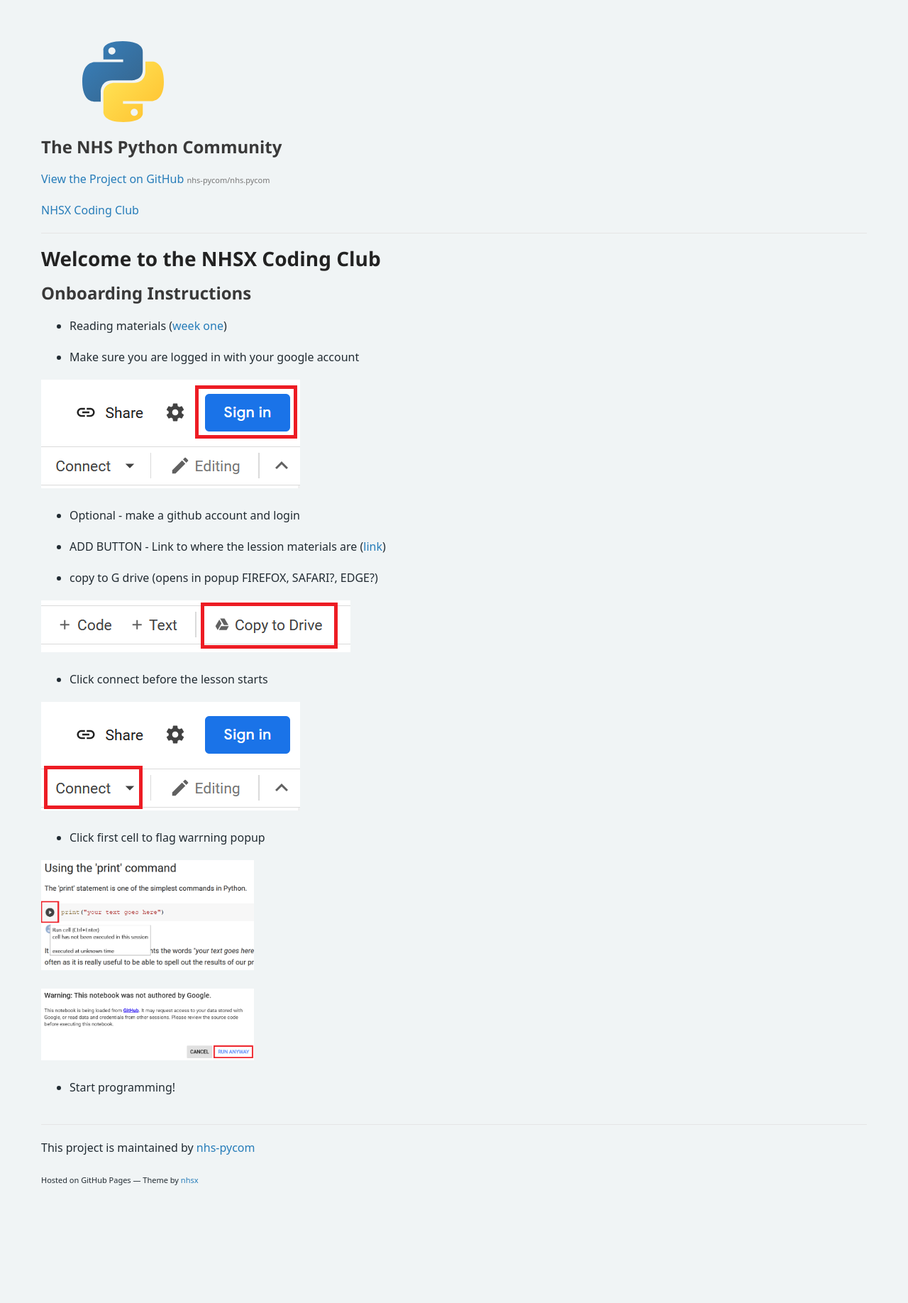
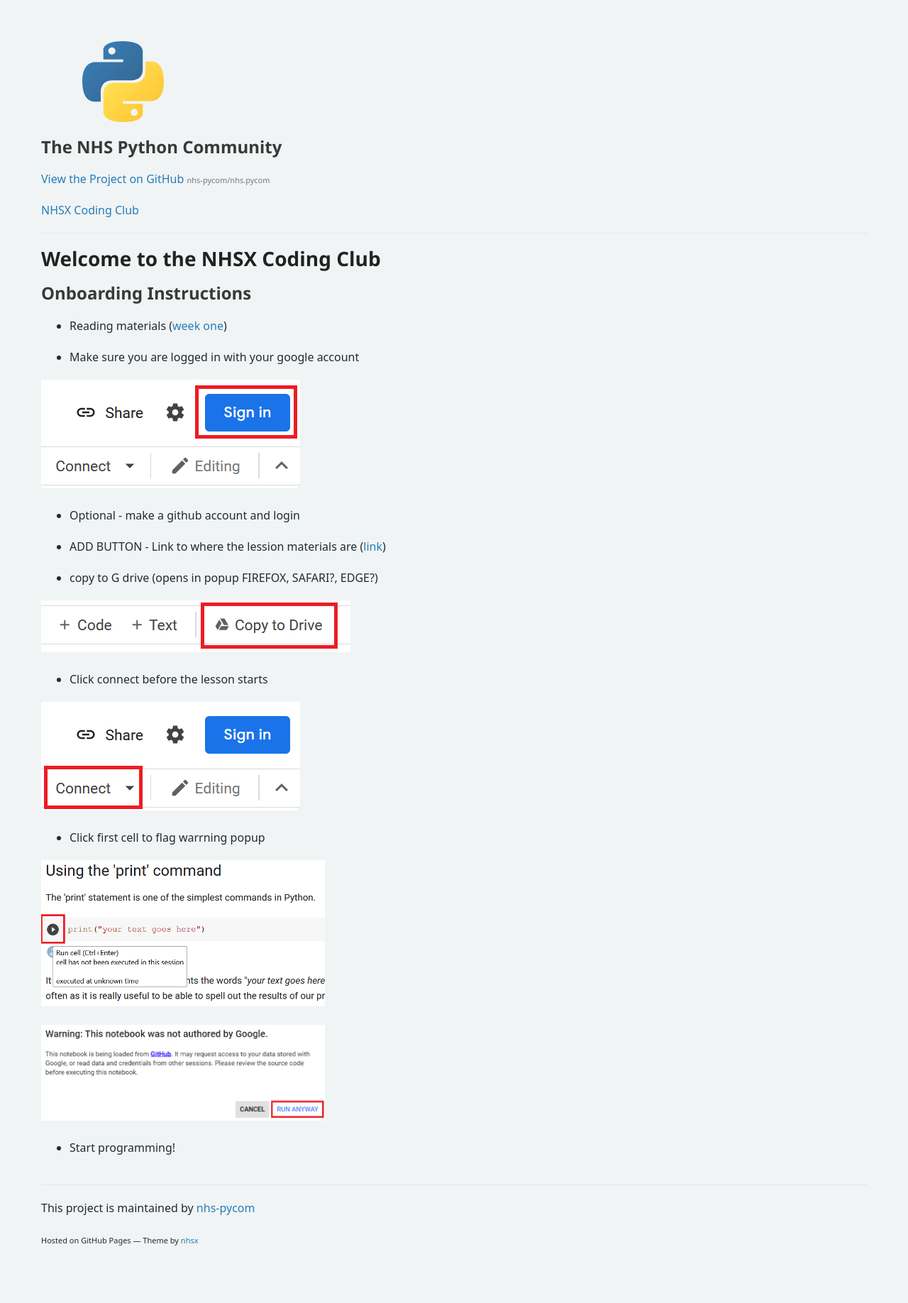
Before and after one commit to nhs-pycom/nhs.pycom, a Jekyll site: the page built from coding-club.md, in a window 1280 px wide. Shown: the whole page at 71% size. Built offline with Jekyll 4.4.1, drawn with Linux system fonts in a browser that asks for light colours; some web fonts are replaced; our own code applies the rules of GitHub Pages for plain Markdown files; before the commit the page ends 1751 px from its top, so only the background shows below that.

Commit message:
Update coding-club.md

```diff
--- a/coding-club.md
+++ b/coding-club.md
@@ -22,8 +22,8 @@
 
 - Click first cell to flag warrning popup
 
-<img src="/assets/img/run-cell.png" alt="run-cell" width="300"/>
+<img src="/assets/img/run-cell.png" alt="run-cell" width="400"/>
 
-<img src="/assets/img/pop-up.png" alt="pop-up" width="300"/>
+<img src="/assets/img/pop-up.png" alt="pop-up" width="400"/>
 
 - Start programming!
```
